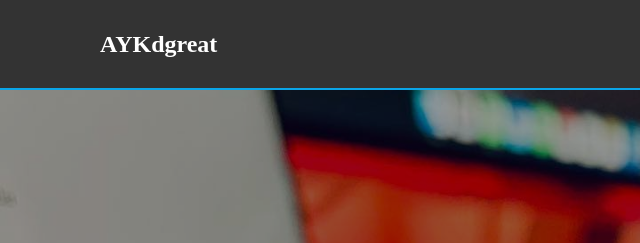
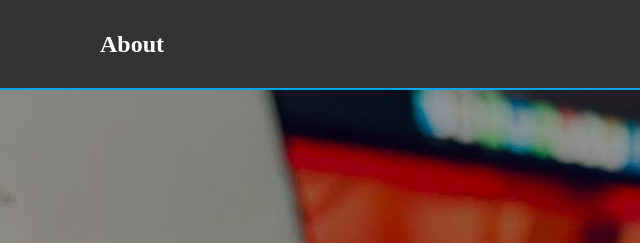
Before and after one commit to aykdgreat/portfolio, a plain HTML site: page index.html in a window 1280 px wide. Shown: the top 243 px of the page, 0-640 px from the left. Drawn offline with Linux system fonts and the light colour scheme.

Commit message:
First commit

```diff
--- a/index.html
+++ b/index.html
@@ -18,7 +18,7 @@
   <section class="first" id="about">
     <header>
       <div class="name">
-        <h2>AYKdgreat</h2>
+        <h2>About</h2>
       </div>
       <nav>
         <ul>
```
